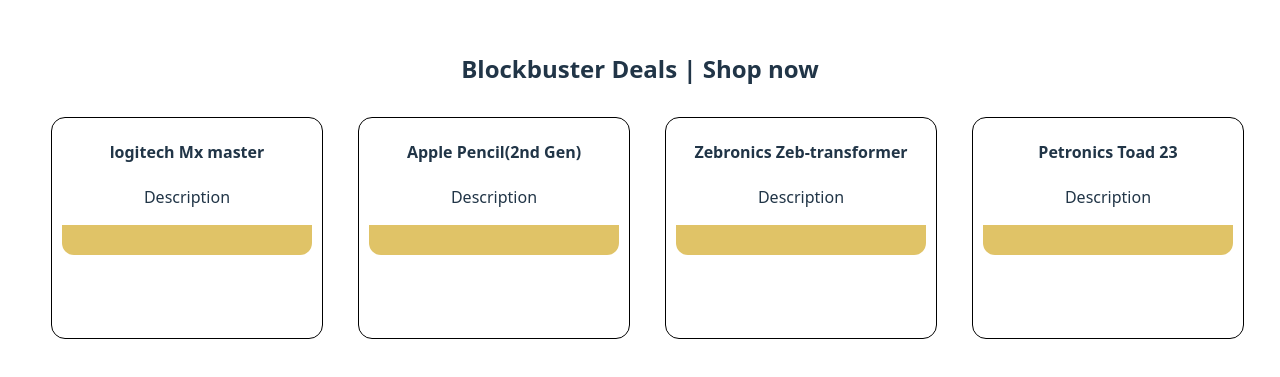
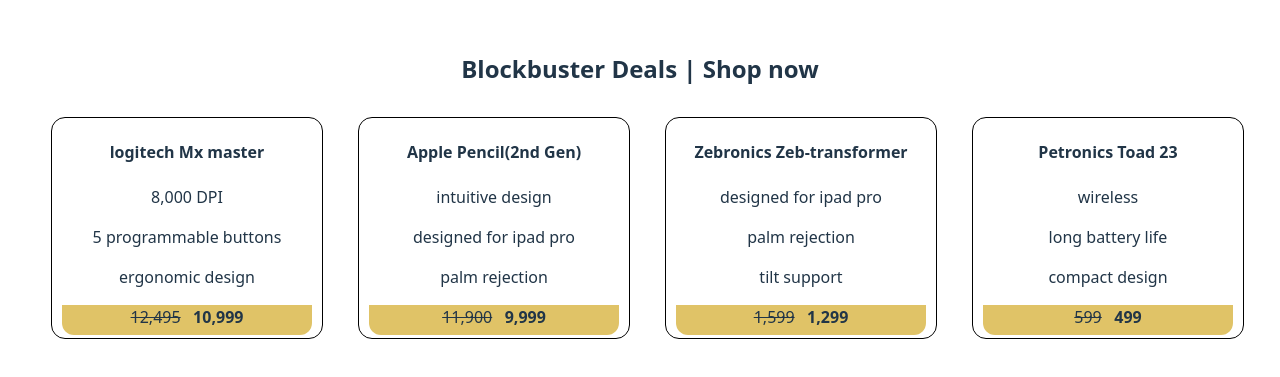
Before and after one commit to Anvesh-999/fullstack-dev-playground, a React (Vite) app in the folder Card-Activity/: page / in a window 1280 px wide. Shown: the part 207-584 px from the top of the page. Built offline with nearby package versions, Linux system fonts and the light colour scheme.

Commit message:
cards in react

```diff
--- a/Card-Activity/src/product.jsx
+++ b/Card-Activity/src/product.jsx
@@ -1,14 +1,22 @@
 import "./Product.css";
 import Price from "./Price.jsx";
 
-function Product({title}) {
+function Product({title,idx}) {
     let oldPrices=["12,495","11,900","1,599","599"];
     let newPrices=["10,999","9,999","1,299","499"];
+    let description=[
+        ["8,000 DPI","5 programmable buttons","ergonomic design"],
+        ["intuitive design","designed for ipad pro","palm rejection"],
+        ["designed for ipad pro","palm rejection","tilt support"],
+         ["wireless","long battery life","compact design"]
+        ];
     return (
         <div className="product">
            <h4>{title}</h4>
-           <p>Description</p>
-           <Price />
+           <p>{description[idx][0]}</p>
+           <p>{description[idx][1]}</p>
+           <p>{description[idx][2]}</p>
+           <Price oldPrice={oldPrices[idx]} newPrice={newPrices[idx]}/>
         </div>
     );
 }
```
